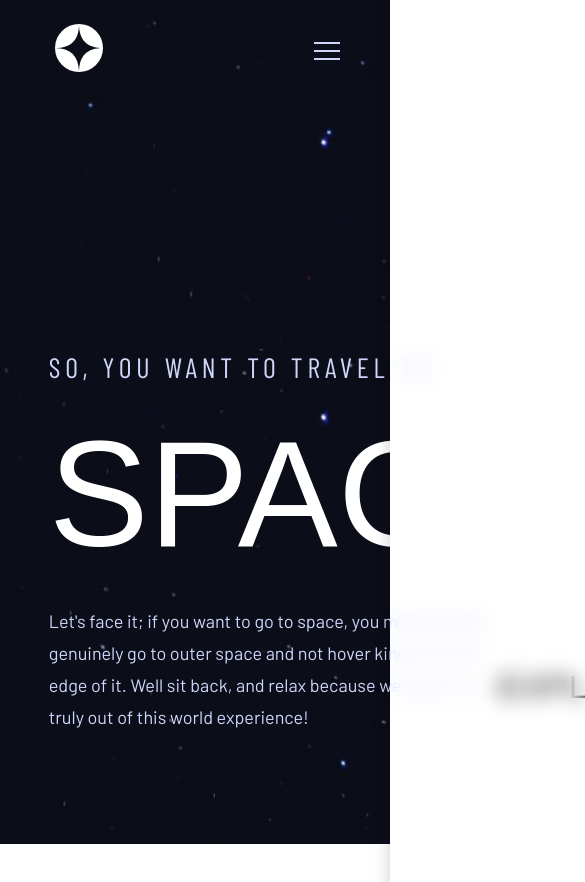
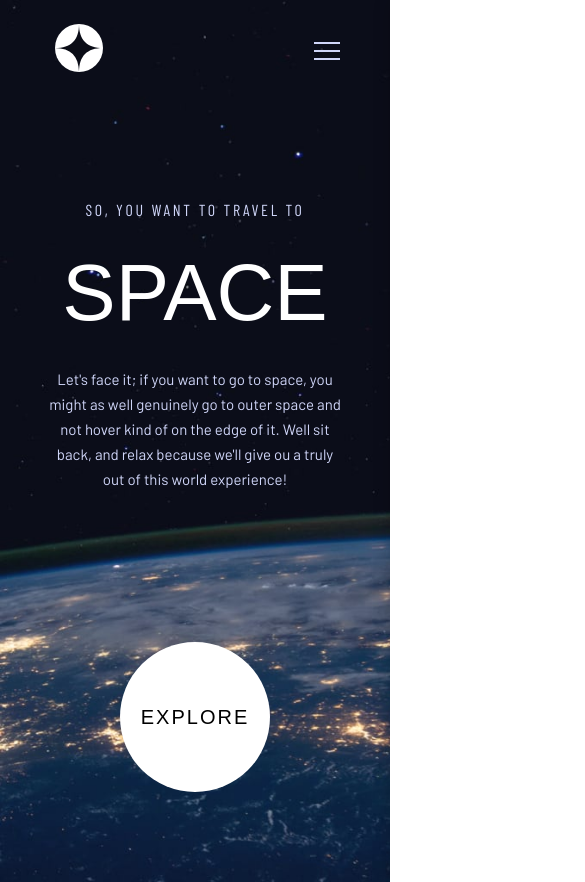
Before and after one commit to FlaceyFurr/space-website, a React (Create React App) app: page / in a window 390 px wide. Shown: the top 882 px of the page, 585 px wide, since content can reach past the window. Before the commit the page ends 844 px from the top, so only its background shows below. Built offline with nearby package versions, Linux system fonts and the light colour scheme; a web font is replaced by a local one.

Commit message:
Made an adaptive home page

```diff
--- a/src/components/navbar/style.css
+++ b/src/components/navbar/style.css
@@ -78,7 +78,7 @@
   }
 }
 
-@media (max-width: 1260px) {
+@media (max-width: 1250px) {
   .blur {
     width: 630px;
   }
--- a/src/pages/home/style.css
+++ b/src/pages/home/style.css
@@ -15,7 +15,7 @@
   font-size: 28px;
   text-transform: uppercase;
   letter-spacing: 4.75px;
-  color: #D0D6F9;
+  color: #d0d6f9;
 }
 
 .home__text-title {
@@ -52,3 +52,47 @@
 .button-link:hover {
   box-shadow: 0 0 1px 50px rgba(143, 142, 155, 0.8);
 }
+
+/* Adaptive */
+@media (max-width: 1250px) {
+  .home-section {
+    background-image: url(./../../images/home/background-home-tablet.jpg);
+  }
+
+  .home__text {
+    margin: 200px auto 0;
+  }
+
+  .home__text-subheading {
+    text-align: center;
+    font-size: 20px;
+    letter-spacing: 3.38px;
+  }
+
+  .button-link {
+    margin: 150px auto 90px;
+  }
+}
+
+@media (max-width: 650px) {
+  .home__text {
+    width: 320px;
+  }
+
+  .home__text-subheading {
+    font-size: 16px;
+    letter-spacing: 2.7px;
+  }
+
+  .home__text-title {
+    font-size: 80px;
+    line-height: 100px;
+    text-align: center;
+  }
+
+  .button-link {
+    width: 150px;
+    height: 150px;
+    font-size: 20px;
+  }
+}
--- a/src/styles/main.css
+++ b/src/styles/main.css
@@ -49,3 +49,29 @@
   color: #D0D6F9;
   width: 450px;
 }
+
+/* Adaptive */
+@media (max-width: 1250px) {
+  .container {
+    flex-direction: column;
+  }
+
+  .info__subtitle {
+    text-align: center;
+    font-size: 16px;
+    line-height: 28px;
+  }
+}
+
+@media (max-width: 650px) {
+  .info__subtitle {
+    font-size: 15px;
+    line-height: 25px;
+    width: 300px;
+    margin: 0 auto;
+  }
+
+  .container {
+    width: 100%;
+  }
+}
```
